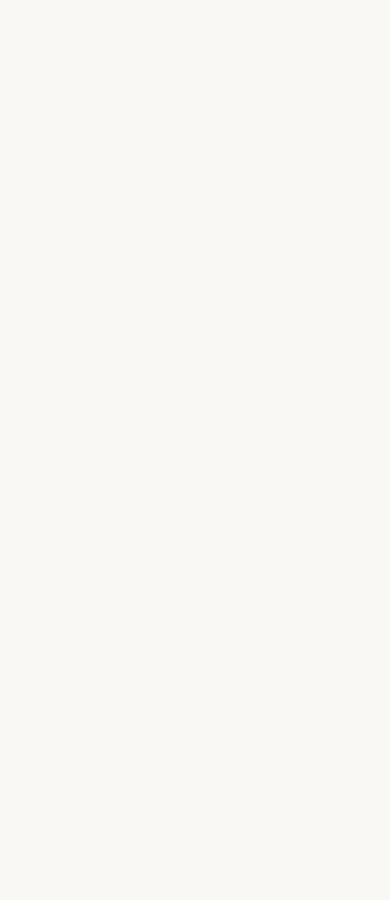
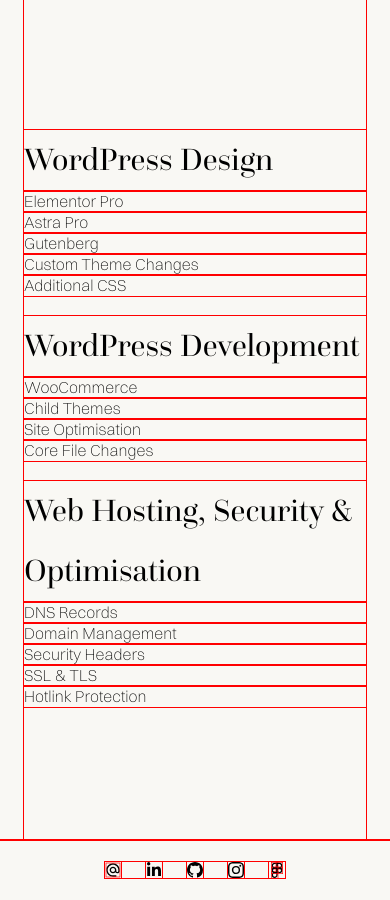
Before and after one commit to asbhogal/Personal-Portfolio-Site, a React app: page /additionalservices in a window 390 px wide. Shown: the part 940-1840 px from the top of the page. Before the commit the page ends 844 px from the top, so only its background shows below. Built offline with nearby package versions, Linux system fonts and the light colour scheme.

Commit message:
started additional services section

```diff
--- a/src/components/AdditionalServices.jsx
+++ b/src/components/AdditionalServices.jsx
@@ -4,8 +4,46 @@
 const AdditionalServices = () => {
     return (
         <>
-        <Header />
-        <Footer />
+            <Header />
+                <main className="AdditionalServices">
+                    <section className="AdditionalServicesCover">
+                        <h1>additional services</h1>
+                    </section>
+                    <section className="AdditionalServicesSection">
+                        <div className="AdditionalServicesContent">
+                            <div className="WordPressDesignSection">
+                                <h2>WordPress Design</h2>
+                                <ul className="WordPressDesignList">
+                                    <li className="WordPressDesignListItem">Elementor Pro</li>
+                                    <li className="WordPressDesignListItem">Astra Pro</li>
+                                    <li className="WordPressDesignListItem">Gutenberg</li>
+                                    <li className="WordPressDesignListItem">Custom Theme Changes</li>
+                                    <li className="WordPressDesignListItem">Additional CSS</li>
+                                </ul>
+                            </div>
+                            <div className="WordPressDevelopmentSection">
+                                <h2>WordPress Development</h2>
+                                <ul className="WordPressDesignList">
+                                    <li className="WordPressDesignListItem">WooCommerce</li>
+                                    <li className="WordPressDesignListItem">Child Themes</li>
+                                    <li className="WordPressDesignListItem">Site Optimisation</li>
+                                    <li className="WordPressDesignListItem">Core File Changes</li>
+                                </ul>
+                            </div>
+                            <div className="WebHostingManagementSection">
+                                <h2>Web Hosting, Security & Optimisation</h2>
+                                <ul className="WebHostingList">
+                                    <li className="WebHostingListItem">DNS Records</li>
+                                    <li className="WordPressDesignListItem">Domain Management</li>
+                                    <li className="WordPressDesignListItem">Security Headers</li>
+                                    <li className="WordPressDesignListItem">SSL & TLS</li>
+                                    <li className="WordPressDesignListItem">Hotlink Protection</li>
+                                </ul>
+                            </div>
+                        </div>
+                    </section>
+                </main>
+            <Footer />
         </>
     )
 };
--- /dev/null
+++ b/src/scss/_partials/_components/_additionalservices.scss
@@ -0,0 +1,29 @@
+@use '../variables' as *;
+@use '../mixins' as *;
+
+.AdditionalServices {
+    > * {
+        display: flex;
+    }
+    h1 {
+        @include HeadingOneTitle;
+    }
+    h2 {
+        @include HeadingTwoProject;
+    }
+    flex-direction: column;
+    align-items: center;
+    .AdditionalServicesCover,
+    .AdditionalServicesSection {
+        height: 100vh;
+        align-items: center;
+    }
+    .AdditionalServicesSection .AdditionalServicesContent {
+        display: flex;
+        gap: 20px;
+        li {
+            list-style-type: none;
+            @include BodyText;
+        }
+    }
+}
--- a/src/scss/_partials/_components/_homepage.scss
+++ b/src/scss/_partials/_components/_homepage.scss
@@ -16,4 +16,24 @@
             text-transform: capitalize;
         }
     }
+    .ViewFiles {
+        display: flex;
+        align-items: center;
+        font-family: 'Switzer', sans-serif;
+        font-size: 16px;
+        background: none;
+        border: none;
+        cursor: pointer;
+        a {
+            text-decoration: none;
+            color: $Black;
+        }
+        &:hover {
+            transition: $Transition-03;
+            svg {
+                transition: $Transition-03;
+                transform: translateX(2px);
+            }
+        }
+    }
 }
--- a/src/scss/_partials/_responsive.scss
+++ b/src/scss/_partials/_responsive.scss
@@ -1,10 +1,18 @@
 /****** WIDE - 1440px+ ******/
 
 @media only screen and (1441px <= width) {
+  .HomePageSection {
+    width: 1120px;
+    margin: 0 auto;
+  }
   .MainContainer {
     width: 1120px;
   }
   .AboutSection {
+    width: 1120px;
+    margin: 0 auto;
+  }
+  .AdditionalServices {
     width: 1120px;
     margin: 0 auto;
   }
@@ -48,7 +56,11 @@
   .AboutSection > .PageSubTitleText {
     padding-inline: 40px;
   }
+  .HomePageSection,
   .AboutSection {
+    padding: 0 150px;
+  }
+  .AdditionalServices {
     padding: 0 150px;
   }
   .ProjectInfo {
@@ -72,6 +84,7 @@
   .MainContainer {
     padding: 32px;
   }
+  .HomePageSection,
   .AboutSection {
     padding: 0 32px;
   }
@@ -80,6 +93,9 @@
   }
   .ProjectInfo {
     padding: 32px;
+  }
+  .AdditionalServices {
+    padding: 0 32px;
   }
   .Guides {
     flex-wrap: wrap;
@@ -100,11 +116,18 @@
   .MainContainer {
     padding: 24px;
   }
+  .HomePageSection,
   .AboutSection {
     padding: 0 24px;
   }
   .AboutSection > .PageSubTitleText {
     padding-inline: 40px;
+  }
+  .AdditionalServices {
+    padding: 0 24px;
+    .AdditionalServicesSection > .AdditionalServicesContent {
+      flex-direction: column;
+    }
   }
   .ProjectSection {
     height: 100vh;
@@ -145,6 +168,7 @@
   .MainContainer {
     padding: 24px;
   }
+  .HomePageSection,
   .AboutSection {
     padding: 0 24px;
   }
@@ -153,6 +177,12 @@
   }
   .ProjectInfo {
     padding: 24px;
+  }
+  .AdditionalServices {
+    padding: 0 24px;
+    .AdditionalServicesSection > .AdditionalServicesContent {
+      flex-direction: column;
+    }
   }
   .ProjectCover h1{
     font-size: 72px !important;
@@ -205,10 +235,6 @@
   .MainContainer {
       flex-direction: column !important;
   }
-
-  .CTAButtons > button {
-      font-size: 21px;
-  }
 }
 
 .FirstLetterAccent {
--- a/src/scss/index.scss
+++ b/src/scss/index.scss
@@ -9,6 +9,7 @@
 @use '_partials/_components/header' as *;
 @use '_partials/_components/navmenu' as *;
 @use '_partials/_components/container' as *;
+@use '_partials/_components/additionalservices' as *;
 @use '_partials/_components/horizontaldivider' as *;
 @use '_partials/_components/homepage' as *;
 @use '_partials/_components/about' as *;
```
